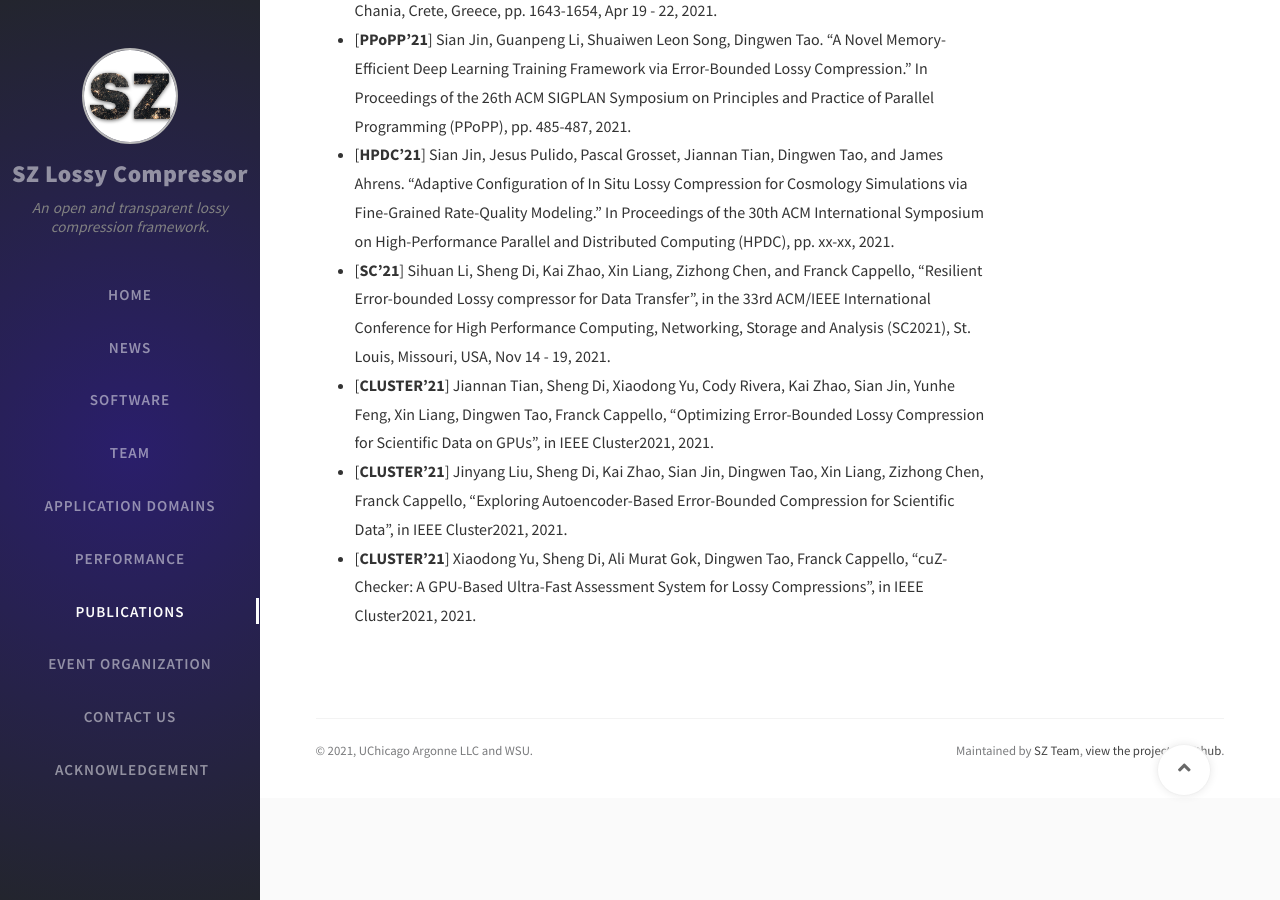
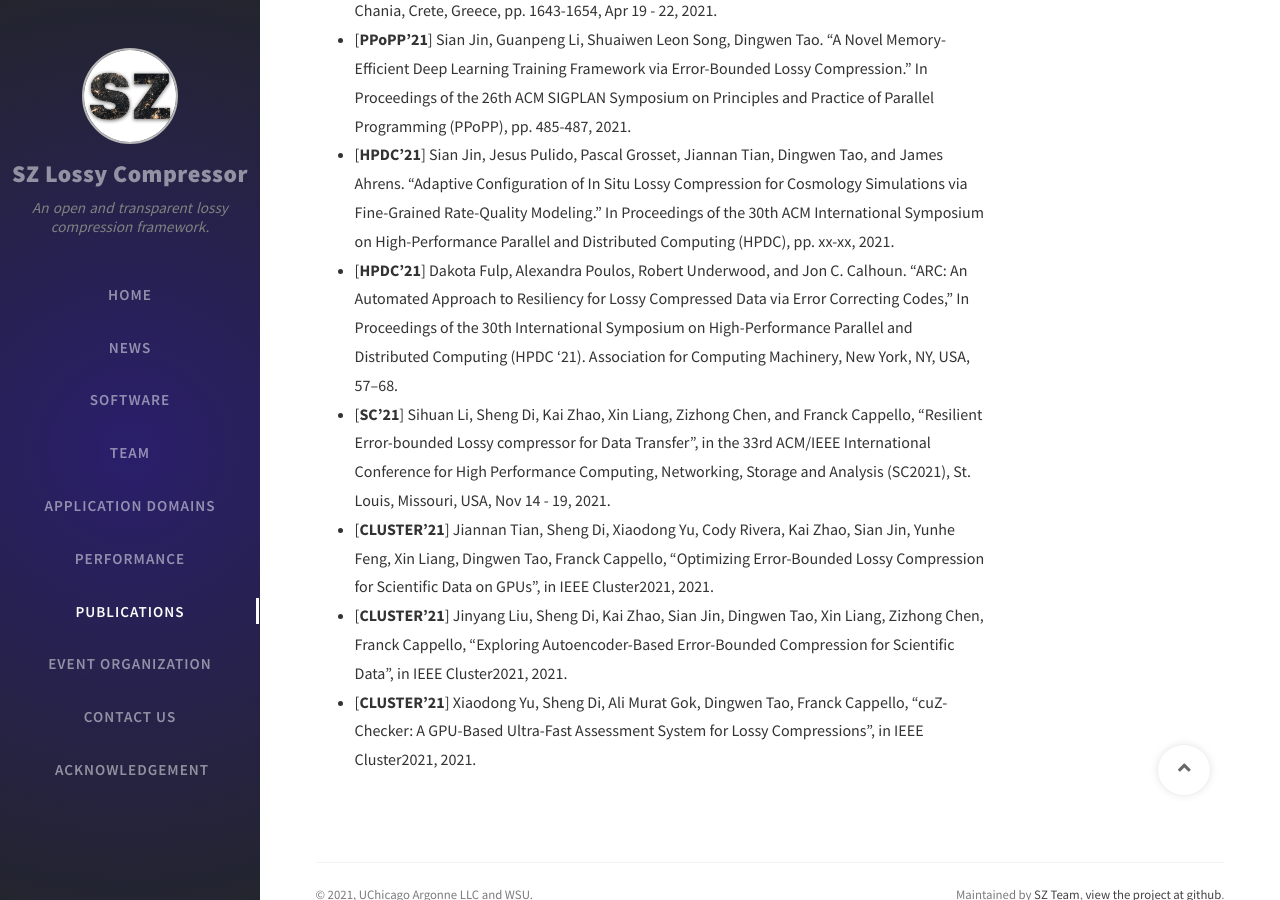
Before and after one commit to szcompressor/szcompressor.github.io, a Jekyll site: the page built from tabs/publication.md, in a window 1280 px wide and 900 px high, scrolled down 5189 px. Built offline with Jekyll 4.4.1, drawn with Linux system fonts in a browser that asks for light colours; nearby versions of some CDN libraries; comment, search, counter and statistics services are not loaded.

Commit message:
add Jon's paper

```diff
--- a/tabs/publication.md
+++ b/tabs/publication.md
@@ -58,6 +58,7 @@ Performance on Modern GPU Architectures." In 2021 IEEE International Parallel an
 - [**ICDE'21**] Kai Zhao, Sheng Di, Maxim Dmitriev, Thierry-Laurent D. Tonellot, Zizhong Chen, and Franck Cappello. "Optimizing Error-Bounded Lossy Compression for Scientiﬁc Data by Dynamic Spline Interpolation." In 2021 IEEE International Conference on Data Engineering (ICDE), Chania, Crete, Greece, pp. 1643-1654, Apr 19 - 22, 2021.
 - [**PPoPP'21**] Sian Jin, Guanpeng Li, Shuaiwen Leon Song, Dingwen Tao. "A Novel Memory-Efficient Deep Learning Training Framework via Error-Bounded Lossy Compression." In Proceedings of the 26th ACM SIGPLAN Symposium on Principles and Practice of Parallel Programming (PPoPP), pp. 485-487, 2021.
 - [**HPDC'21**] Sian Jin, Jesus Pulido, Pascal Grosset, Jiannan Tian, Dingwen Tao, and James Ahrens. "Adaptive Configuration of In Situ Lossy Compression for Cosmology Simulations via Fine-Grained Rate-Quality Modeling." In Proceedings of the 30th ACM International Symposium on High-Performance Parallel and Distributed Computing (HPDC), pp. xx-xx, 2021.
+- [**HPDC'21**] Dakota Fulp, Alexandra Poulos, Robert Underwood, and Jon C. Calhoun. "ARC: An Automated Approach to Resiliency for Lossy Compressed Data via Error Correcting Codes," In Proceedings of the 30th International Symposium on High-Performance Parallel and Distributed Computing (HPDC '21). Association for Computing Machinery, New York, NY, USA, 57–68.
 - [**SC'21**] Sihuan Li, Sheng Di, Kai Zhao, Xin Liang, Zizhong Chen, and Franck Cappello, "Resilient Error-bounded Lossy compressor for Data Transfer", in the 33rd ACM/IEEE International Conference for High Performance Computing, Networking, Storage and Analysis (SC2021), St. Louis, Missouri, USA, Nov 14 - 19, 2021.
 - [**CLUSTER'21**] Jiannan Tian, Sheng Di, Xiaodong Yu, Cody Rivera, Kai Zhao, Sian Jin, Yunhe Feng, Xin Liang, Dingwen Tao, Franck Cappello, "Optimizing Error-Bounded Lossy Compression for Scientific Data on GPUs", in IEEE Cluster2021, 2021.
 - [**CLUSTER'21**] Jinyang Liu, Sheng Di, Kai Zhao, Sian Jin, Dingwen Tao, Xin Liang, Zizhong Chen, Franck Cappello, "Exploring Autoencoder-Based Error-Bounded Compression for Scientific Data", in IEEE Cluster2021, 2021.
```
